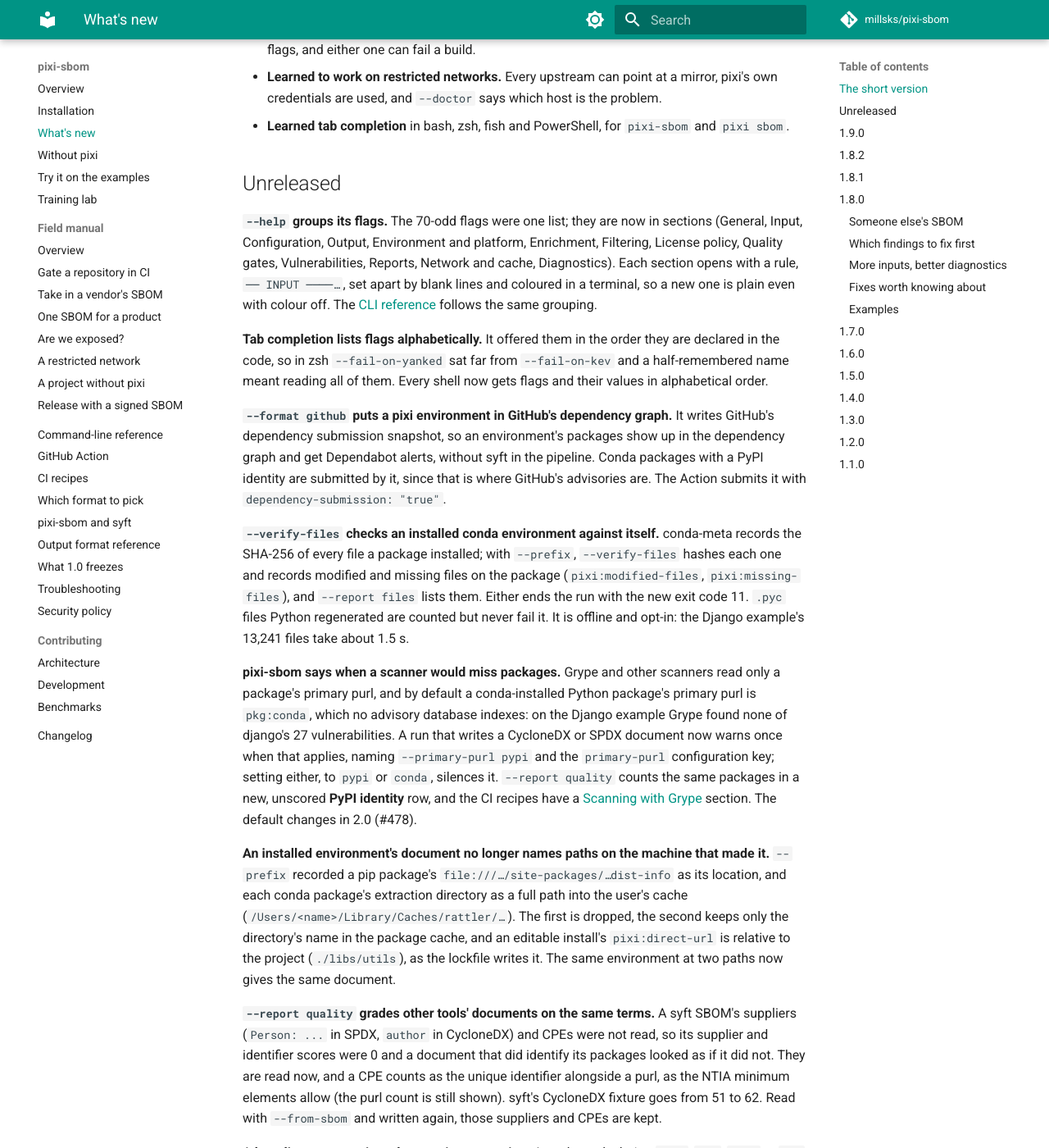
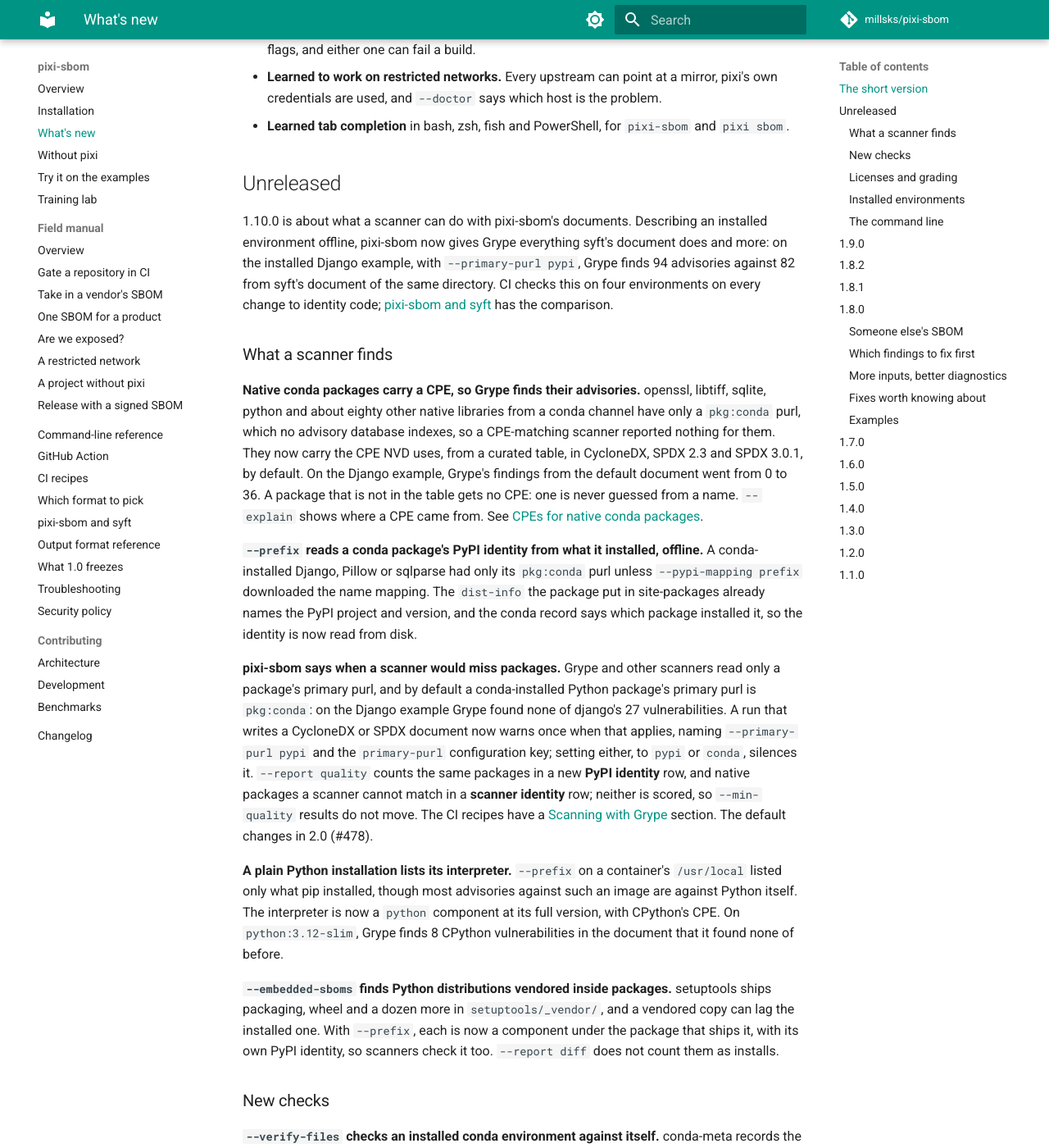
Before and after one commit to aesir-oss/pixi-sbom, an MkDocs documentation site: the page built from docs/whats-new.md, in a window 1280 px wide and 1400 px high, scrolled down 578 px. Shown: the whole window at 82% size. Built offline with MkDocs 1.6.1 and Material for MkDocs 9.7.7, drawn with Linux system fonts in a browser that asks for light colours; comment, search, counter and statistics services are not loaded; the version menu is left out; some of the changed text lies outside the part shown.

Commit message:
docs: edit the 1.10.0 notes in What's new (#490)
Give the Unreleased section its editing pass before the final release: open
with what the release is for (pixi-sbom in front of Grype, with the 94
against 82 comparison), group the fourteen entries by what they mean to a
reader, and say plainly that a bare BSD can now fail a license gate. The
--verify-files timing is the measured 0.3 s, not the 1.5 s estimate, here
and in cli.md.


Claude-Session: https://claude.ai/code/session_013iwejMi69Z1tNUQyY21SaJ

Co-authored-by: Claude Opus 5.5 <noreply@anthropic.com>

```diff
--- a/docs/cli.md
+++ b/docs/cli.md
@@ -1303,8 +1303,9 @@ In a document, each checked conda package carries `pixi:verified-files` (how man
 `pixi:modified-files`, `pixi:missing-files` (comma-separated paths relative to the environment) and
 `pixi:regenerated-bytecode` (a count). Either way, a modified or missing file ends the run with exit 11, after the
 document or report is written and the files are listed on stderr. pip-installed packages are not checked: their
-`RECORD` is not what conda-meta is. Hashing every file reads the whole environment, about 1.5 s for the Django
-example's 13,241 files on a laptop, which is why it is opt-in.
+`RECORD` is not what conda-meta is. Hashing every file reads the whole environment: the Django example's 13,241
+files take about 0.3 s on a laptop with a warm disk cache, and a large environment read cold takes far longer, which
+is why it is opt-in.
 
 ## What is imported but never declared
 
--- a/docs/whats-new.md
+++ b/docs/whats-new.md
@@ -25,87 +25,101 @@ Since 1.0, pixi-sbom has:
 
 ## Unreleased
 
-**`--help` groups its flags.** The 70-odd flags were one list; they are now in sections (General, Input,
-Configuration, Output, Environment and platform, Enrichment, Filtering, License policy, Quality gates,
-Vulnerabilities, Reports, Network and cache, Diagnostics). Each section opens with a rule, `── INPUT ────…`, set apart
-by blank lines and coloured in a terminal, so a new one is plain even with colour off. The
-[CLI reference](cli.md#options) follows the same grouping.
+1.10.0 is about what a scanner can do with pixi-sbom's documents. Describing an installed environment offline,
+pixi-sbom now gives Grype everything syft's document does and more: on the installed Django example, with
+`--primary-purl pypi`, Grype finds 94 advisories against 82 from syft's document of the same directory. CI checks
+this on four environments on every change to identity code; [pixi-sbom and syft](syft.md) has the comparison.
 
-**Tab completion lists flags alphabetically.** It offered them in the order they are declared in the code, so in
-zsh `--fail-on-yanked` sat far from `--fail-on-kev` and a half-remembered name meant reading all of them. Every shell
-now gets flags and their values in alphabetical order.
+### What a scanner finds
+
+**Native conda packages carry a CPE, so Grype finds their advisories.** openssl, libtiff, sqlite, python and about
+eighty other native libraries from a conda channel have only a `pkg:conda` purl, which no advisory database
+indexes, so a CPE-matching scanner reported nothing for them. They now carry the CPE NVD uses, from a curated table,
+in CycloneDX, SPDX 2.3 and SPDX 3.0.1, by default. On the Django example, Grype's findings from the default
+document went from 0 to 36. A package that is not in the table gets no CPE: one is never guessed from a name.
+`--explain` shows where a CPE came from. See [CPEs for native conda packages](output-format.md#cpes-for-native-conda-packages).
+
+**`--prefix` reads a conda package's PyPI identity from what it installed, offline.** A conda-installed Django,
+Pillow or sqlparse had only its `pkg:conda` purl unless `--pypi-mapping prefix` downloaded the name mapping. The
+`dist-info` the package put in site-packages already names the PyPI project and version, and the conda record says
+which package installed it, so the identity is now read from disk.
+
+**pixi-sbom says when a scanner would miss packages.** Grype and other scanners read only a package's primary purl,
+and by default a conda-installed Python package's primary purl is `pkg:conda`: on the Django example Grype found
+none of django's 27 vulnerabilities. A run that writes a CycloneDX or SPDX document now warns once when that applies,
+naming `--primary-purl pypi` and the `primary-purl` configuration key; setting either, to `pypi` or `conda`,
+silences it. `--report quality` counts the same packages in a new **PyPI identity** row, and native packages a
+scanner cannot match in a **scanner identity** row; neither is scored, so `--min-quality` results do not move. The
+CI recipes have a [Scanning with Grype](ci-recipes.md#scanning-with-grype) section. The default changes in 2.0 (#478).
+
+**A plain Python installation lists its interpreter.** `--prefix` on a container's `/usr/local` listed only what
+pip installed, though most advisories against such an image are against Python itself. The interpreter is now a
+`python` component at its full version, with CPython's CPE. On `python:3.12-slim`, Grype finds 8 CPython
+vulnerabilities in the document that it found none of before.
+
+**`--embedded-sboms` finds Python distributions vendored inside packages.** setuptools ships packaging, wheel and a
+dozen more in `setuptools/_vendor/`, and a vendored copy can lag the installed one. With `--prefix`, each is now a
+component under the package that ships it, with its own PyPI identity, so scanners check it too. `--report diff`
+does not count them as installs.
+
+### New checks
+
+**`--verify-files` checks an installed conda environment against itself.** conda-meta records the SHA-256 of every
+file a package installed; with `--prefix`, `--verify-files` hashes each one and records modified and missing files on
+the package (`pixi:modified-files`, `pixi:missing-files`), and `--report files` lists them. Either ends the run with
+the new exit code 11. `.pyc` files Python regenerated are counted but never fail it. It is offline and opt-in: the
+Django example's 13,241 files take about 0.3 s.
 
 **`--format github` puts a pixi environment in GitHub's dependency graph.** It writes GitHub's dependency
 submission snapshot, so an environment's packages show up in the dependency graph and get Dependabot alerts,
 without syft in the pipeline. Conda packages with a PyPI identity are submitted by it, since that is where GitHub's
 advisories are. The Action submits it with `dependency-submission: "true"`.
 
-**`--verify-files` checks an installed conda environment against itself.** conda-meta records the SHA-256 of every
-file a package installed; with `--prefix`, `--verify-files` hashes each one and records modified and missing files on
-the package (`pixi:modified-files`, `pixi:missing-files`), and `--report files` lists them. Either ends the run with
-the new exit code 11. `.pyc` files Python regenerated are counted but never fail it. It is offline and opt-in: the
-Django example's 13,241 files take about 1.5 s.
+### Licenses and grading
 
-**pixi-sbom says when a scanner would miss packages.** Grype and other scanners read only a package's primary purl,
-and by default a conda-installed Python package's primary purl is `pkg:conda`, which no advisory database indexes: on
-the Django example Grype found none of django's 27 vulnerabilities. A run that writes a CycloneDX or SPDX document now warns once when that applies, naming
-`--primary-purl pypi` and the `primary-purl` configuration key; setting either, to `pypi` or `conda`, silences it.
-`--report quality` counts the same packages in a new, unscored **PyPI identity** row, and the CI recipes have a
-[Scanning with Grype](ci-recipes.md#scanning-with-grype) section. The default changes in 2.0 (#478).
+**A bare license name is no longer given a version.** A package declaring `LGPL`, `GPL`, `AGPL` or `BSD` was written
+as `LGPL-2.0-only`, `GPL-2.0-only`, `AGPL-3.0` or `BSD-2-Clause`, versions and clause counts the package never
+stated, which a license policy then judged as if they were real. Bare family names are now kept as free text, and
+`MIT License` is now `MIT`. **This can change a license gate's result:** with `--require-license` or an allow list,
+a package declaring a bare `BSD` is now a violation where it passed as `BSD-2-Clause` before.
+
+**`--report quality` grades other tools' documents on the same terms.** A syft SBOM's suppliers (`Person: ...` in
+SPDX, `author` in CycloneDX) and CPEs were not read, so its supplier and identifier scores were 0 and a document that
+did identify its packages looked as if it did not. They are read now, and a CPE counts as the unique identifier
+alongside a purl, as the NTIA minimum elements allow (the purl count is still shown). Read with `--from-sbom` and
+written again, those suppliers and CPEs are kept.
+
+### Installed environments
+
+**`--prefix` lists each pip-installed package once in a conda-forge environment.** conda-forge's Python ships a
+`lib/python3.1` symlink to `lib/python3.11`, and packages installed with pip or uv were read through both, so each
+appeared twice with the same `bom-ref` or SPDXID. That made the document invalid CycloneDX and SPDX. Site-packages
+is now read once, through the real directory.
+
+**`--prefix` records the scanned environment's platform, not the scanning machine's.** A Python installation with
+only pure-Python packages, such as a container's `/usr/local`, named no platform, so the document took the platform
+of the machine doing the scan: a Linux image scanned on a Mac said `osx-arm64`. The platform now comes from the
+interpreter's or standard library's compiled files first. `pixi:python-version` is the full `X.Y.Z` where the
+installation ships its headers, and `3.12` is no longer taken as older than `3.9`.
 
 **An installed environment's document no longer names paths on the machine that made it.** `--prefix` recorded a
 pip package's `file:///…/site-packages/…dist-info` as its location, and each conda package's extraction directory
 as a full path into the user's cache (`/Users/<name>/Library/Caches/rattler/…`). The first is dropped, the second
-keeps only the directory's name in the package cache, and an editable install's `pixi:direct-url` is relative to the
-project (`./libs/utils`), as the lockfile writes it. The same environment at two paths now gives the same document.
+keeps only the directory's name in the package cache (`pixi:extracted-package-dir` keeps its name), and an editable
+install's `pixi:direct-url` is relative to the project (`./libs/utils`), as the lockfile writes it. The same
+environment at two paths now gives the same document.
 
-**`--report quality` grades other tools' documents on the same terms.** A syft SBOM's suppliers (`Person: ...` in
-SPDX, `author` in CycloneDX) and CPEs were not read, so its supplier and identifier scores were 0 and a document that
-did identify its packages looked as if it did not. They are read now, and a CPE counts as the unique identifier
-alongside a purl, as the NTIA minimum elements allow (the purl count is still shown). syft's CycloneDX fixture goes
-from 51 to 62. Read with `--from-sbom` and written again, those suppliers and CPEs are kept.
+### The command line
 
-**A bare license name is no longer given a version.** A package declaring `LGPL`, `GPL`, `AGPL` or `BSD` was written
-as `LGPL-2.0-only`, `GPL-2.0-only`, `AGPL-3.0` or `BSD-2-Clause`, versions and clause counts the package never
-stated, which a license policy then judged as if they were real. Bare family names are now kept as free text, and
-`MIT License` is now `MIT`.
+**`--help` groups its flags.** The 70-odd flags were one list; they are now in sections (General, Input,
+Configuration, Output, Environment and platform, Enrichment, Filtering, License policy, Quality gates,
+Vulnerabilities, Reports, Network and cache, Diagnostics). Each section opens with a rule, `── INPUT ────…`, set
+apart by blank lines and coloured in a terminal, so a new one is plain even with colour off. The
+[CLI reference](cli.md#options) follows the same grouping.
 
-**`--embedded-sboms` finds Python distributions vendored inside packages.** setuptools ships packaging, wheel and a
-dozen more in `setuptools/_vendor/`, and a vendored copy can lag the installed one. With `--prefix`, each is now a
-component under the package that ships it, with its own PyPI identity, so scanners check it too. `--report diff`
-does not count them as installs.
-
-**A plain Python installation lists its interpreter.** `--prefix` on a container's `/usr/local` listed only what
-pip installed, though most advisories against such an image are against Python itself. The interpreter is now a
-`python` component at its full version, with CPython's CPE. On `python:3.12-slim`, Grype finds 8 CPython
-vulnerabilities in the document that it found none of before.
-
-**`--prefix` reads a conda package's PyPI identity from what it installed, offline.** A conda-installed Django,
-Pillow or sqlparse had only its `pkg:conda` purl unless `--pypi-mapping prefix` downloaded the name mapping. The
-`dist-info` the package put in site-packages already names the PyPI project and version, and the conda record says
-which package installed it, so the identity is now read from disk. On an installed Django environment with
-`--primary-purl pypi`, Grype finds 94 vulnerabilities with no network, against 82 from syft's SBOM of the same
-environment.
-
-**Native conda packages carry a CPE, so Grype finds their advisories.** openssl, libtiff, sqlite, python and about
-eighty other native libraries from a conda channel have only a `pkg:conda` purl, which no advisory database
-indexes, so a CPE-matching scanner reported nothing for them. They now carry the CPE NVD uses, from a curated table,
-in CycloneDX, SPDX 2.3 and SPDX 3.0.1, by default. On the Django example, Grype's findings from the default
-document went from 0 to 36. A package that is not in the table gets no CPE: one is never guessed from a name.
-`--explain` shows where a CPE came from, and `--report quality` counts native packages a scanner cannot match
-(shown, not scored). See [CPEs for native conda packages](output-format.md#cpes-for-native-conda-packages).
-
-**`--prefix` lists each pip-installed package once in a conda-forge environment.** conda-forge's
-Python ships a `lib/python3.1` symlink to `lib/python3.11`, and packages installed with pip or uv
-were read through both, so each appeared twice with the same `bom-ref` or SPDXID. That made the
-document invalid CycloneDX and SPDX. Site-packages is now read once, through the real directory.
-
-**`--prefix` records the scanned environment's platform, not the scanning machine's.** A Python
-installation with only pure-Python packages, such as a container's `/usr/local`, named no platform,
-so the document took the platform of the machine doing the scan: a Linux image scanned on a Mac said
-`osx-arm64`. The platform now comes from the interpreter's or standard library's compiled files
-first. `pixi:python-version` is the full `X.Y.Z` where the installation ships its headers, and
-`3.12` is no longer taken as older than `3.9`.
+**Tab completion lists flags alphabetically.** It offered them in the order they are declared in the code, so in
+zsh `--fail-on-yanked` sat far from `--fail-on-kev` and a half-remembered name meant reading all of them. Every shell
+now gets flags and their values in alphabetical order.
 
 ## 1.9.0
 
```
